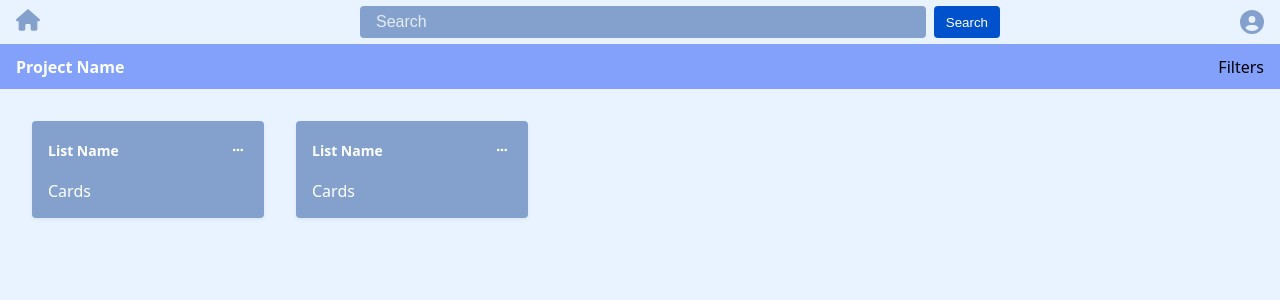
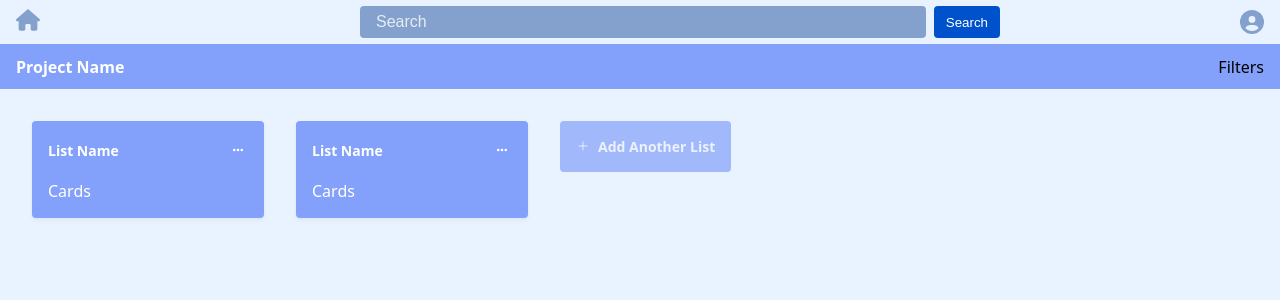
Before and after one commit to shekhar386/project-pulse, a React (Vite) app: page / in a window 1280 px wide. Both pictures are taken after a click on the button "Sign In". Shown: the top 300 px of the page. Built offline with nearby package versions, Linux system fonts and the light colour scheme.

Commit message:
add new list functionality

```diff
--- /dev/null
+++ b/src/components/AddListBox/index.tsx
@@ -0,0 +1,20 @@
+import React from "react";
+import "./styles.css";
+import { IoAdd } from "react-icons/io5";
+
+interface AddListBoxProps {
+  addFunc: () => void;
+}
+
+const AddListBox: React.FC<AddListBoxProps> = ({ addFunc }) => {
+  return (
+    <div>
+      <div className="addListBoxBaseContainer" onClick={() => addFunc()}>
+        <IoAdd />
+        Add Another List
+      </div>
+    </div>
+  );
+};
+
+export default AddListBox;
--- /dev/null
+++ b/src/components/AddListBox/styles.css
@@ -0,0 +1,19 @@
+.addListBoxBaseContainer {
+  flex: 1;
+  display: flex;
+  background-color: rgb(131, 161, 250, 0.7);
+  /* backdrop-filter: blur(10px); */
+  padding: 16px;
+  border-radius: 4px;
+  color: #ffffffcc;
+  font-weight: 700;
+  font-size: 14px;
+  flex-direction: row;
+  align-items: center;
+  justify-content: center;
+  gap: 8px;
+}
+
+.addListBoxBaseContainer:hover {
+  background-color: #83a1fa;
+}
--- a/src/components/ListBox/styles.css
+++ b/src/components/ListBox/styles.css
@@ -4,7 +4,7 @@
   flex-direction: column;
   min-width: 200px;
   padding: 2vh;
-  background-color: #83a1cc;
+  background-color: #83a1fa;
   color: white;
   box-shadow: 0 2px 4px #0000000d;
   border-radius: 4px;
--- a/src/pages/Home/index.tsx
+++ b/src/pages/Home/index.tsx
@@ -4,15 +4,17 @@ import TextInput from "../../components/TextInput";
 import "./styles.css";
 import ListBox from "../../components/ListBox";
 import EditableText from "../../components/EditableText";
+import AddListBox from "../../components/AddListBox";
 
 const LIST = [1, 2];
 
 const Home: React.FC = () => {
   const [searchInputValue, setSearchInputValue] = useState<string>("");
   const [projectName, setProjectName] = useState<string>("Project Name");
+  const [listBoxList, setListBoxList] = useState<unknown[]>(LIST);
 
   const listItem = () =>
-    LIST.map(() => (
+    listBoxList.map(() => (
       <div>
         <ListBox cardArr={[]} />
       </div>
@@ -53,7 +55,14 @@ const Home: React.FC = () => {
         <div className="filterUtils">Filters</div>
       </div>
       <div className="contentContainer">
-        <div className="listCategory">{listItem()}</div>
+        <div className="listCategory">
+          {listItem()}
+          <AddListBox
+            addFunc={() => {
+              setListBoxList((prev) => [...prev, 1]);
+            }}
+          />
+        </div>
       </div>
     </div>
   );
```
